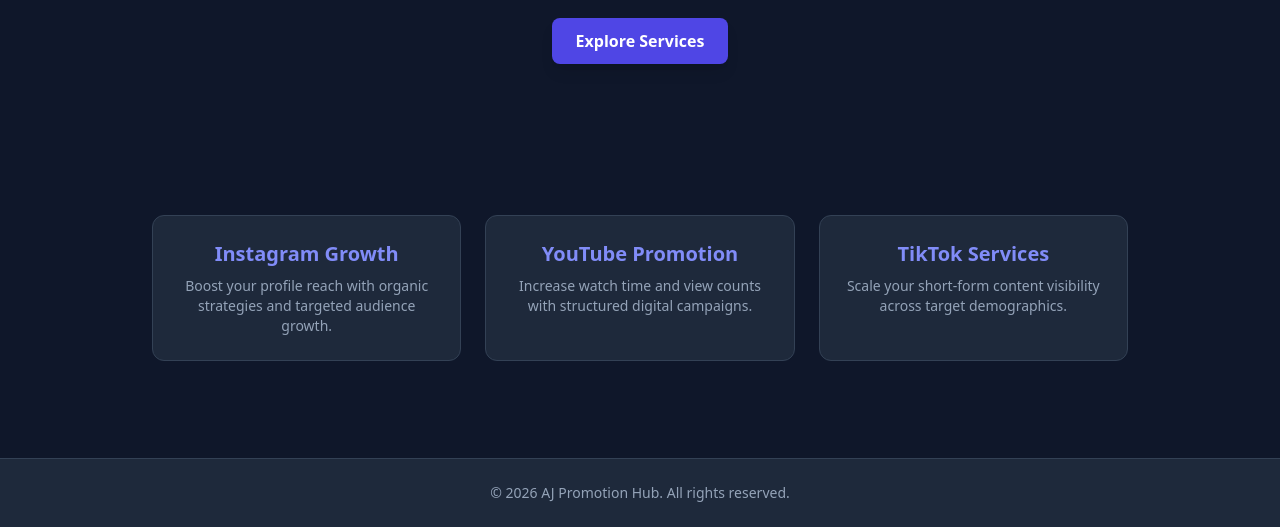
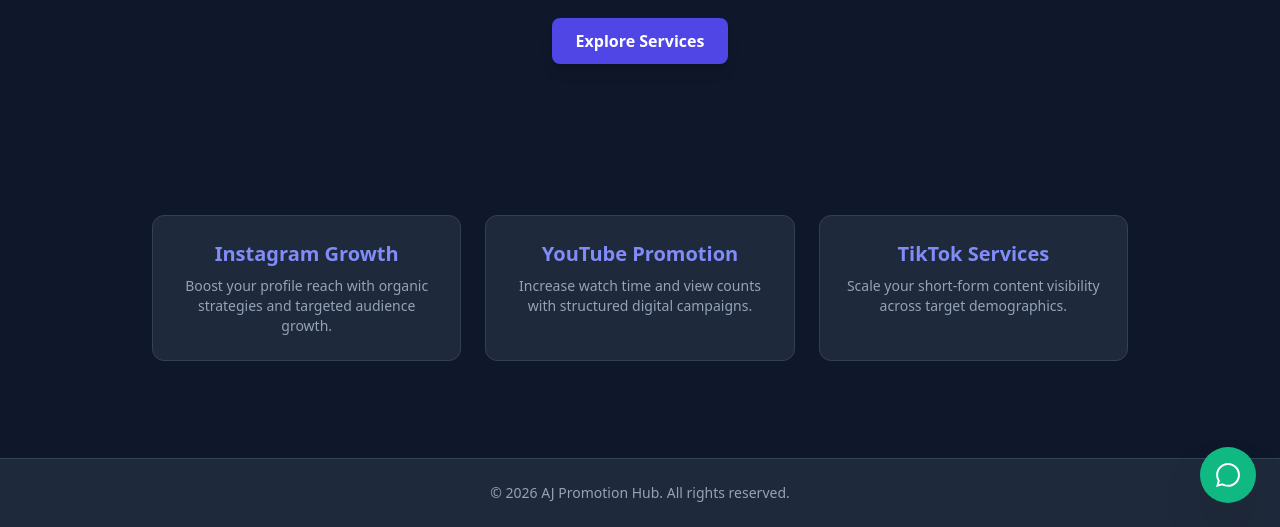
Before and after one commit to leader333aj-ux/jutt_services10, a plain HTML site: page index.html in a window 1280 px wide. Shown: the part 273-800 px from the top of the page. Drawn offline with nearby package versions, Linux system fonts and the light colour scheme.

Commit message:
Update index.html

```diff
--- a/index.html
+++ b/index.html
@@ -46,6 +46,15 @@
             <p class="text-slate-400 text-sm">Scale your short-form content visibility across target demographics.</p>
         </div>
     </section>
+    <!-- WhatsApp Floating Button -->
+<a href="https://wa.me/923000000000?text=Hello,%20I%20want%20to%20order%20services"
+   target="_blank"
+   class="fixed bottom-6 right-6 bg-emerald-500 hover:bg-emerald-600 text-white p-4 rounded-full shadow-2xl flex items-center justify-center transition transform hover:scale-110 z-50">
+    <svg class="w-6 h-6 fill-current" viewBox="0 0 24 24">
+        <path d="M.057 24l1.687-6.163c-1.041-1.804-1.588-3.849-1.587-5.946.003-6.556 5.338-11.891 11.893-11.891 3.181.001 6.167 1.24 8.413 3.488 2.245 2.248 3.481 5.236 3.48 8.414-.003 6.557-5.338 11.892-11.893 11.892-1.99-.001-3.951-.5-5.688-1.448l-6.205 1.654zm6.597-3.807c1.676.995 3.276 1.591 5.392 1.592 5.448 0 9.886-4.434 9.889-9.885.002-5.462-4.415-9.89-9.881-9.892-5.452 0-9.887 4.434-9.889 9.884-.001 2.225.651 3.891 1.746 5.634l-.999 3.648 3.842-.981z"/>
+    </svg>
+</a>
+
 
     <!-- Footer -->
     <footer id="contact" class="bg-slate-800 border-t border-slate-700 text-center py-6 text-slate-400 text-sm">
```
